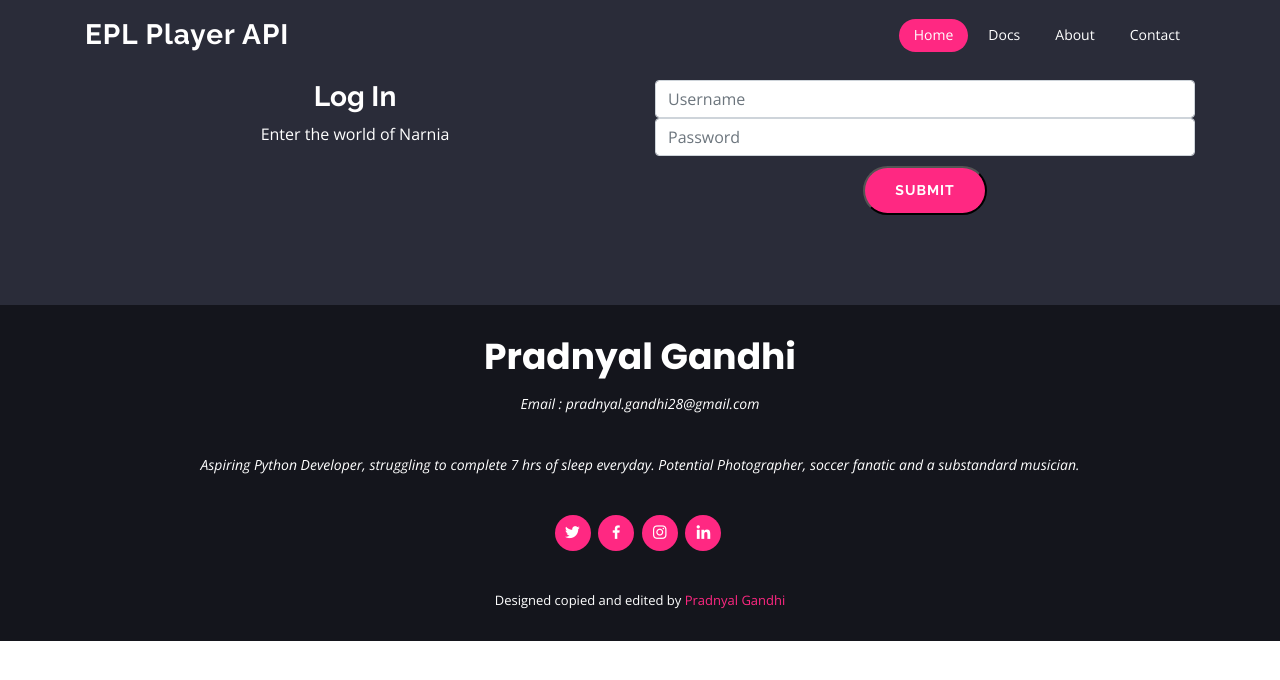
After one commit to pradnyalgandhi/PL_player_api, a Django app: page /login in a window 1280 px wide. The commit adds this page. Shown: the top 680 px of the page. Run offline with Django 3.2, Linux system fonts and the light colour scheme; some libraries are stand-ins or nearby versions.

Commit message:
Updated login UI

```diff
--- a/api/static/api/css/style.css
+++ b/api/static/api/css/style.css
@@ -716,6 +716,10 @@ body {
     color: #FF2882;
   }
 
+  .cta .form-group{
+    text-align: center;
+    margin: auto;
+  }
   @media (max-width: 1024px) {
     .cta {
       background-attachment: scroll;
--- a/api/templates/api/base.html
+++ b/api/templates/api/base.html
@@ -48,7 +48,10 @@
           <li class="active"><a href="{% url 'home' %}">Home</a></li>
           <li><a href="{% url 'docs' %}">Docs</a></li>
           <li><a href="#">About</a></li>
+          {% if user.is_authenticated %}
           <li><a href="{% url 'update-database' %}">Update</a></li>
+          {% else %}
+          {% endif %}
           <li><a href="#">Contact</a></li>
 
         </ul>
--- /dev/null
+++ b/api/templates/api/login.html
@@ -0,0 +1,29 @@
+{% extends 'api/base.html' %}
+{% load crispy_forms_tags %}
+{% block content %}
+<section id="cta" class="cta">
+    <div class="container">
+        <div class="row" data-aos="zoom-out">
+            <div class="col-lg-6 text-center text-center">
+              <h3>Log In</h3>
+              <p> Enter the world of Narnia</p>
+            </div>
+            <div class="col-lg-6 text-center" >
+            <form  method="post" class="login-form">
+                <div class="form-group">
+                <input type="text" class="form-control" name="username" id="username" placeholder="Username" data-rule="email" data-msg="Please enter a valid email" />
+                <div class="validate"></div>
+                </div>
+                <div class="form-group">
+                  <input type="password" class="form-control" name="password" id="password" placeholder="Password" data-rule="minlen:4" data-msg="Please enter at least 8 chars of subject" />
+                  <div class="validate"></div>
+                </div>
+                <div class="form-group">
+                    <input type="submit" class=" cta-btn align-middle text-center"/>
+                  </div>
+              </form>
+            </div>
+        </div>
+    </div>
+</section>
+{% endblock %}
--- a/api/views.py
+++ b/api/views.py
@@ -1,4 +1,5 @@
 from django.shortcuts import render
+from django.contrib.auth.decorators import login_required
 from .update_db import update_model
 from .models import PlayerInfo
 
@@ -18,7 +19,7 @@ class Player(TemplateView):
       context['player'] = PlayerInfo.objects.all()
       return context
 
-
+@login_required()
 def update_models(request):
    if request.method == "POST":
       status = update_model()
--- a/pl_players_api/settings.py
+++ b/pl_players_api/settings.py
@@ -37,7 +37,8 @@ INSTALLED_APPS = [
     'django.contrib.sessions',
     'django.contrib.messages',
     'django.contrib.staticfiles',
-    'api.apps.ApiConfig'
+    'api.apps.ApiConfig',
+    'crispy_forms'
 ]
 
 MIDDLEWARE = [
@@ -120,3 +121,5 @@ USE_TZ = True
 
 STATIC_URL = '/static/'
 STATIC_ROOT = os.path.join(BASE_DIR, 'staticfiles')
+
+CRISPY_TEMPLATE_PACK = 'bootstrap4'
--- a/pl_players_api/urls.py
+++ b/pl_players_api/urls.py
@@ -15,12 +15,18 @@ Including another URLconf
 """
 from django.contrib import admin
 from django.urls import path
-from api.views import home, update_models , Documentation, Player
+from django.contrib.auth import views as auth_views
+from api.views import (home,
+                        update_models ,
+                        Documentation,
+                        Player)
 
 urlpatterns = [
     path('admin/', admin.site.urls),
     path('', home, name="home"),
+    path('login', auth_views.LoginView.as_view(template_name = 'api/login.html')),
     path('update_db/',update_models, name="update-database"),
     path('check/', Player.as_view(), name= "check"),
-    path('docs/', Documentation.as_view(), name= "docs")
+    path('docs/', Documentation.as_view(), name= "docs"),
+    path('accounts/login/', home),
 ]
```
Also changed, not shown: TODO.txt (+11 -0 lines), db.sqlite3.
